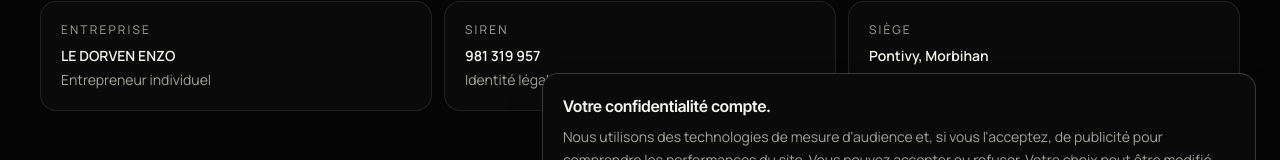
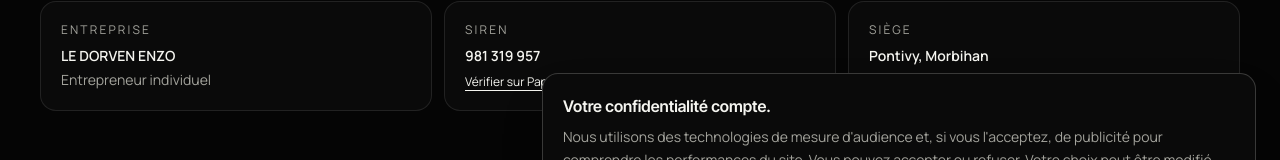
Before and after one commit to mathieumilo3-bot/-generation-capable, a Next.js app in the folder site-vitrine/: page /a-propos in a window 1280 px wide. Shown: the part 501-661 px from the top of the page. Built offline with nearby package versions, Linux system fonts and the light colour scheme; no server answers.

Commit message:
seo: expose verified company records on about page

```diff
--- a/site-vitrine/src/app/a-propos/page.tsx
+++ b/site-vitrine/src/app/a-propos/page.tsx
@@ -52,7 +52,24 @@ export default function AboutPage() {
         <div className="rounded-2xl border border-[var(--color-border)] bg-[var(--color-surface)] p-5">
           <p className="text-xs uppercase tracking-[0.18em] text-[var(--color-muted)]">SIREN</p>
           <p className="mt-2 text-sm font-semibold text-[var(--color-text)]">{LEGAL_ENTITY.siren}</p>
-          <p className="mt-1 text-sm text-[var(--color-muted)]">Identité légale vérifiable</p>
+          <div className="mt-2 flex flex-wrap gap-x-3 gap-y-1 text-xs">
+            <a
+              href="https://www.pappers.fr/entreprise/le-dorven-enzo-981319957"
+              target="_blank"
+              rel="noopener noreferrer"
+              className="underline underline-offset-4"
+            >
+              Vérifier sur Pappers
+            </a>
+            <a
+              href="https://www.societe.com/societe/monsieur-enzo-le-dorven-981319957.html"
+              target="_blank"
+              rel="noopener noreferrer"
+              className="underline underline-offset-4"
+            >
+              Société.com
+            </a>
+          </div>
         </div>
         <div className="rounded-2xl border border-[var(--color-border)] bg-[var(--color-surface)] p-5">
           <p className="text-xs uppercase tracking-[0.18em] text-[var(--color-muted)]">Siège</p>
```
